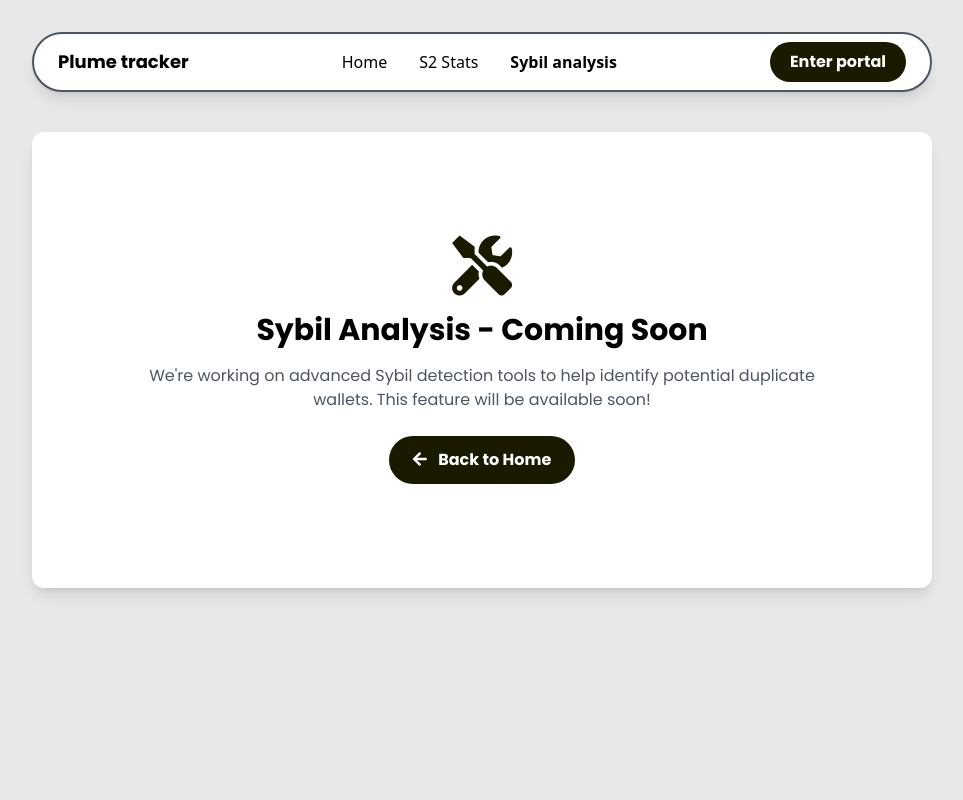
After one commit to IsmaelDatos/plume-tracker, a Flask app: page /sybil-analysis in a window 1280 px wide. The commit adds this page. Shown: the whole page, without its empty margins (158-1121 px from the left). Run offline with Flask 3, Linux system fonts and the light colour scheme; some libraries are stand-ins or nearby versions.

Commit message:
feat: add Sybil analysis page with coming soon message and update navigation links

```diff
--- a/plume_tracker/core/routes.py
+++ b/plume_tracker/core/routes.py
@@ -185,3 +185,7 @@ def wallet_details(wallet_address):
         return render_template('wallet.html',
                             wallet=wallet_address,
                             error="An unexpected error occurred")
+
+@bp.route('/sybil-analysis')
+def sybil_analysis():
+    return render_template('sybil_analysis.html')
--- a/plume_tracker/templates/index.html
+++ b/plume_tracker/templates/index.html
@@ -17,7 +17,7 @@
       <ul class="flex space-x-8 text-base font-normal font-sans">
         <li>Home</li>
         <li><a href="/s2-stats">S2 Stats</a></li>
-        <li>Sybil analysis</li>
+        <li><a href="/sybil-analysis">Sybil analysis</a></li>
       </ul>
       <a href="https://portal.plume.org/?referrer=XanthicReliablePot183" class="bg-[#1a1a00] text-white font-bold rounded-full px-5 py-2 text-base hover:bg-black transition">
         Enter portal
--- a/plume_tracker/templates/s2_stats.html
+++ b/plume_tracker/templates/s2_stats.html
@@ -16,7 +16,7 @@
         <ul class="flex space-x-8 text-base font-normal font-sans">
             <li><a href="/">Home</a></li>
             <li class="font-bold"><a href="/s2-stats">S2 Stats</a></li>
-            <li>Sybil analysis</li>
+            <li><a href="/sybil-analysis">Sybil analysis</a></li>
         </ul>
         <a href="https://portal.plume.org/?referrer=XanthicReliablePot183" class="bg-[#1a1a00] text-white font-bold rounded-full px-5 py-2 text-base hover:bg-black transition">
             Enter portal
--- /dev/null
+++ b/plume_tracker/templates/sybil_analysis.html
@@ -0,0 +1,40 @@
+<!DOCTYPE html>
+<html lang="es">
+<head>
+    <link rel="icon" href="{{ url_for('static', filename='favicon.ico') }}" type="image/x-icon">
+    <meta charset="UTF-8" />
+    <meta name="viewport" content="width=device-width, initial-scale=1" />
+    <title>Sybil Analysis | Plume Tracker</title>
+    <script src="https://cdn.tailwindcss.com"></script>
+    <link href="https://fonts.googleapis.com/css2?family=Poppins:wght@400;700&display=swap" rel="stylesheet">
+    <link rel="stylesheet" href="https://cdnjs.cloudflare.com/ajax/libs/font-awesome/5.15.3/css/all.min.css">
+    <link rel="stylesheet" href="{{ url_for('static', filename='css/styles.css') }}">
+</head>
+<body class="bg-[#e8e8e8] min-h-screen flex flex-col items-center">
+    <nav class="mt-8 w-[90vw] max-w-[900px] border-2 border-gray-600 rounded-full flex items-center justify-between px-6 py-2 bg-white shadow-lg">
+        <a href="/" class="font-bold text-lg">Plume tracker</a>
+        <ul class="flex space-x-8 text-base font-normal font-sans">
+            <li><a href="/">Home</a></li>
+            <li><a href="/s2-stats">S2 Stats</a></li>
+            <li class="font-bold"><a href="/sybil-analysis">Sybil analysis</a></li>
+        </ul>
+        <a href="https://portal.plume.org/?referrer=XanthicReliablePot183" class="bg-[#1a1a00] text-white font-bold rounded-full px-5 py-2 text-base hover:bg-black transition">
+            Enter portal
+        </a>
+    </nav>
+
+    <main class="w-full max-w-[900px] mt-10 p-6 bg-white rounded-xl shadow-lg text-center">
+        <div class="py-20">
+            <i class="fas fa-tools text-6xl text-[#1a1a00] mb-4"></i>
+            <h1 class="text-3xl font-bold mb-4">Sybil Analysis - Coming Soon</h1>
+            <p class="text-gray-600 mb-6 max-w-2xl mx-auto">
+                We're working on advanced Sybil detection tools to help identify potential duplicate wallets.
+                This feature will be available soon!
+            </p>
+            <a href="/" class="bg-[#1a1a00] text-white font-bold rounded-full px-6 py-3 inline-block hover:bg-black transition">
+                <i class="fas fa-arrow-left mr-2"></i> Back to Home
+            </a>
+        </div>
+    </main>
+</body>
+</html>
--- a/plume_tracker/templates/wallet.html
+++ b/plume_tracker/templates/wallet.html
@@ -16,7 +16,7 @@
         <ul class="flex space-x-8 text-base font-normal font-sans">
             <li><a href="/">Home</a></li>
             <li><a href="/s2-stats">S2 Stats</a></li>
-            <li>Sybil analysis</li>
+            <li><a href="/sybil-analysis">Sybil analysis</a></li>
         </ul>
         <a href="https://portal.plume.org/?referrer=XanthicReliablePot183" class="bg-[#1a1a00] text-white font-bold rounded-full px-5 py-2 text-base hover:bg-black transition">
             Enter portal
```
Also changed, not shown: plume_tracker/static/js/table.js (+6 -7 lines), plume_tracker/templates/components/table.html (+4 -4 lines).
